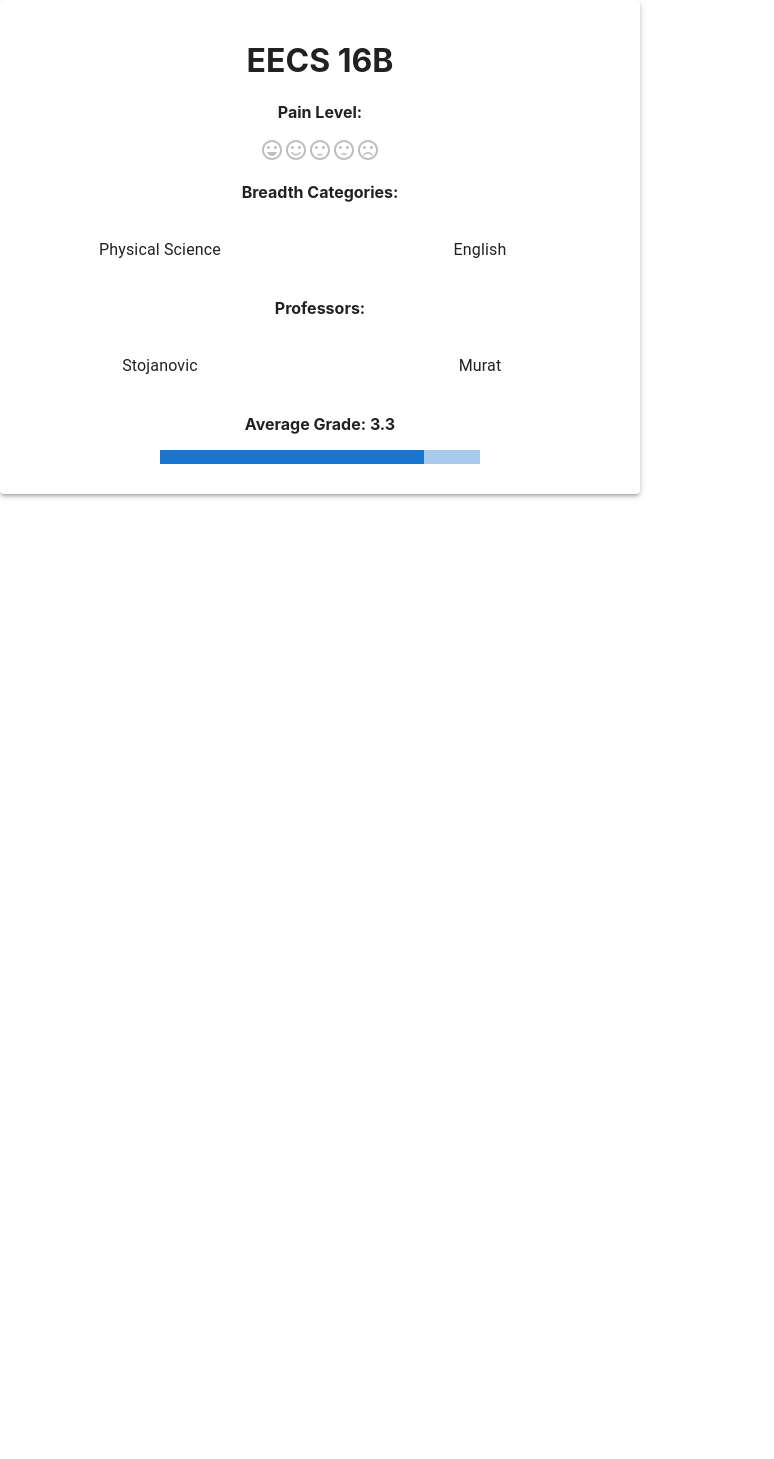
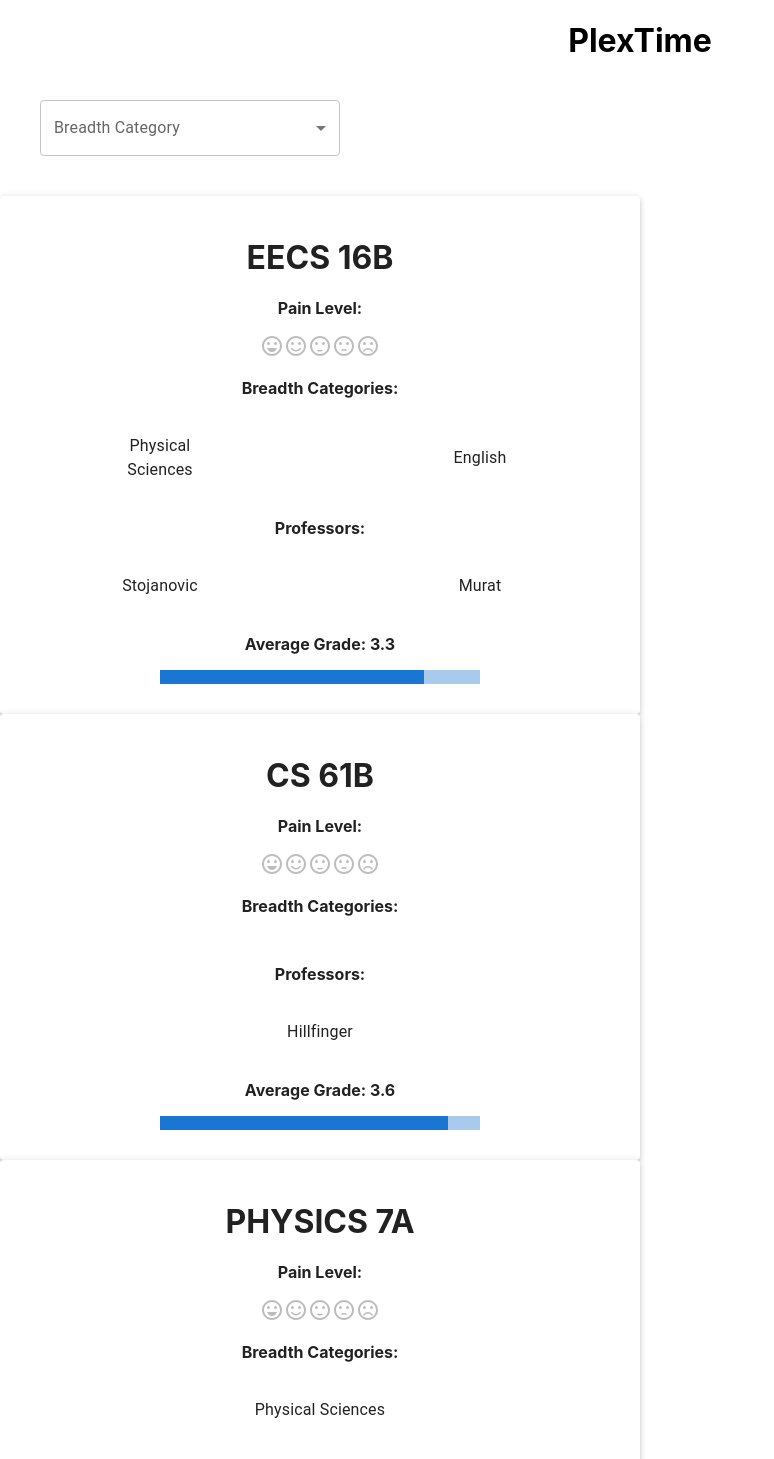
Before and after one commit to sathvikag/plextime, a React (Create React App) app in the folder frontend/: page / in a window 1280 px wide. Shown: the top 1459 px of the page, without its empty margins (0-774 px from the left). Before the commit the page ends 800 px from the top, so only its background shows below. Built offline with nearby package versions, Linux system fonts and the light colour scheme; no server answers.

Commit message:
search page

```diff
--- a/frontend/src/App.js
+++ b/frontend/src/App.js
@@ -1,11 +1,12 @@
 import logo from './logo.svg';
 import './App.css';
 import Class from './components/Class';
+import SearchPage from './components/SearchPage';
 
 function App() {
   return (
     <div className="App">
-        <Class class_id="43"/>
+        <SearchPage />
     </div>
   );
 }
--- a/frontend/src/components/Class.js
+++ b/frontend/src/components/Class.js
@@ -33,7 +33,7 @@ const customIcons = {
       icon: <SentimentVerySatisfiedIcon />,
       label: 'Very Satisfied',
     },
-  };
+};
 
 function IconContainer(props) {
     const { value, ...other } = props;
@@ -42,19 +42,8 @@ function IconContainer(props) {
 
 const Class = props => {
     const [classData, setClassData] = useState({});
-    let class_id = props.class_id;
     useEffect (() => {
-        const SAMPLE_DATA = {
-            _id: "3ibvb349nveen34nv93vbd",
-            name: "EECS 16B",
-            breadth_category: ['Physical Science', 'English'],
-            average_grade: 3.3,
-            pain_level: 4,
-            professors: ['Stojanovic', 'Murat']
-        }
-        fetch(process.env.BACKEND_URL + "/classes/" + class_id)
-        .then(response => response.json())
-        .then(setClassData(SAMPLE_DATA));
+        setClassData(props.class);
     }, []);
 
     return (
@@ -71,7 +60,7 @@ const Class = props => {
             />
             <p style = {{fontWeight: "bold"}}>Breadth Categories:</p>
             <List component={Stack} direction="row">
-                {classData.breadth_category != undefined ? classData.breadth_category.map(el => {
+                {classData.breadth_category !== undefined ? classData.breadth_category.map(el => {
                     return (<ListItem disablePadding>
                         <ListItemButton sx = {{maxWidth: "50%", textAlign: "center", marginLeft: "auto", marginRight: "auto"}}component="a" href={"search/" + el}> {/* TODO: change url */}
                             <ListItemText primary = {el} />
@@ -81,7 +70,7 @@ const Class = props => {
             </List>
             <p style = {{fontWeight: "bold"}}>Professors:</p>
             <List component={Stack} direction="row">
-                {classData.professors != undefined ? classData.professors.map(el => {
+                {classData.professors !== undefined ? classData.professors.map(el => {
                     return (<ListItem disablePadding>
                         <ListItemButton sx = {{maxWidth: "50%", textAlign: "center", marginLeft: "auto", marginRight: "auto"}}component="a" href={"search/" + el}> {/* TODO: change url */}
                             <ListItemText primary = {el} />
--- /dev/null
+++ b/frontend/src/components/SearchPage.js
@@ -0,0 +1,98 @@
+import * as React from 'react';
+import { useState, useEffect } from 'react';
+import Box from '@mui/material/Box';
+import InputLabel from '@mui/material/InputLabel';
+import FormControl from '@mui/material/FormControl';
+import Select from '@mui/material/Select';
+import MenuItem from '@mui/material/MenuItem';
+
+import Class from './Class';
+
+const SearchPage = props => {
+    const [breadthCategory, setBreadthCategory] = useState(""); // persistent data that contains info about user data
+    const [classes, setClasses] = useState([]);
+
+    useEffect(() => {
+        const SAMPLE_DATA = [
+            {
+                _id: "3ibvb349nveen34nv93vbd",
+                name: "EECS 16B",
+                breadth_category: ['Physical Sciences', 'English'],
+                average_grade: 3.3,
+                pain_level: 4,
+                professors: ['Stojanovic', 'Murat']
+            },
+            {
+                _id: "3ibfb349nveen34nv93vbd",
+                name: "CS 61B",
+                breadth_category: [],
+                average_grade: 3.6,
+                pain_level: 2,
+                professors: ['Hillfinger']
+            },
+            {
+                _id: "3ibvb349gveen34nv93vbd",
+                name: "PHYSICS 7A",
+                breadth_category: ['Physical Sciences'],
+                average_grade: 2.8,
+                pain_level: 3,
+                professors: ['Spitzer']
+            }
+        ];
+        fetch(process.env.BACKEND_URL + "/classes?" + breadthCategory) // query param
+            // .then(response => response.json())
+            .then(setClasses(SAMPLE_DATA));
+    }, [breadthCategory]);
+
+    return (
+        <div>
+            <h1>PlexTime</h1>
+            {/* dropdown menu: let and detect user pressing breadth category */}
+            <Box sx={{ maxWidth: 300, margin: 5}} >
+                <FormControl fullWidth>
+                    <InputLabel id="demo-simple-select-label">
+                        Breadth Category
+                    </InputLabel>
+                    <Select
+                        labelId="demo-simple-select-label"
+                        id="demo-simple-select"
+                        value={breadthCategory}
+                        label="Breadth Category"
+                        onChange={event => setBreadthCategory(event.target.value)}
+                    >
+                        <MenuItem value={""}>All Classes</MenuItem>
+                        <MenuItem value={"Arts and Literature"}>Arts and Literature</MenuItem>
+                        <MenuItem value={"Physical Sciences"}>Physical Sciences</MenuItem>
+                        <MenuItem value={"Biological Science"}>Biological Sciences</MenuItem>
+                        <MenuItem value={"International Studies"}>International Studies</MenuItem>
+                        <MenuItem value={"Social and Behavioral Science"}>Social and Behavioral Science</MenuItem>
+                        <MenuItem value={"Historical Studies"}>Historical Studies</MenuItem>
+                        <MenuItem value={"Philosophy and Values"}>Philosophy and Values</MenuItem>
+                    </Select>
+                </FormControl>
+            </Box>
+
+            {/* list of classes that appear based on the classes pulled from backend
+                array.map(function) ---> [function(array[0]), function(array[1]), ...]
+                */}
+            {classes.filter(element => {
+                if (breadthCategory == "") {
+                    return true;
+                } else {
+                    return element.breadth_category.includes(breadthCategory);
+                }
+            }).map(element => <Class class={element} />)}
+        </div>
+    );
+
+}
+
+export default SearchPage;
+/*
+() => {
+    return;
+}
+*/
+// drop down for all breadth categories
+// sort by average grade (default descending order)
+// sort by pain level (default ascending order)
```
